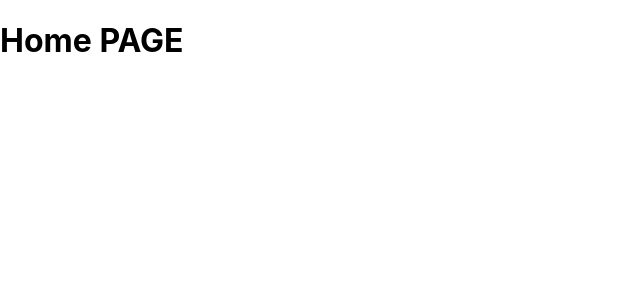
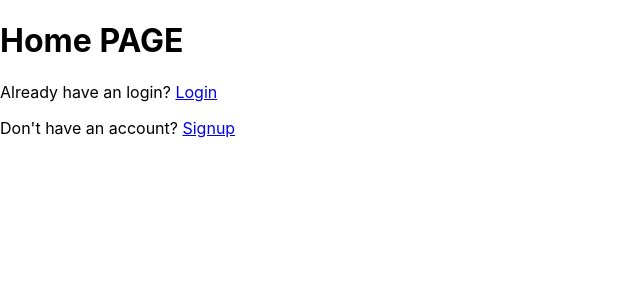
Before and after one commit to Tesselate-Jewellery/client, a React (Create React App) app: page / in a window 1280 px wide. Shown: the top 300 px of the page, without its empty margins (0-640 px from the left). Built offline with nearby package versions, Linux system fonts and the light colour scheme.

Commit message:
feat: user log in fetched

```diff
--- a/src/pages/Home.jsx
+++ b/src/pages/Home.jsx
@@ -1,7 +1,18 @@
 import React from "react";
+import { Link } from "react-router-dom";
 
 const Home = () => {
-  return <h1>Home PAGE</h1>;
+  return (
+    <div>
+      <h1>Home PAGE</h1>
+      <p>
+        Already have an login? <Link to={'/login'}>Login</Link>
+      </p>
+      <p>
+        Don't have an account? <Link to={'/signup'}>Signup</Link>
+      </p>
+    </div>
+  );
 };
 
-export default Home
+export default Home;
--- a/src/pages/Login.jsx
+++ b/src/pages/Login.jsx
@@ -26,7 +26,7 @@
 
             let data = await result.data;
             setJwt(data);
-            navigate("/");
+            // navigate("/");
 
             toast.success("Successfully logged in!");
 
```
Also changed, not shown: src/index.js (line endings or trailing spaces).
